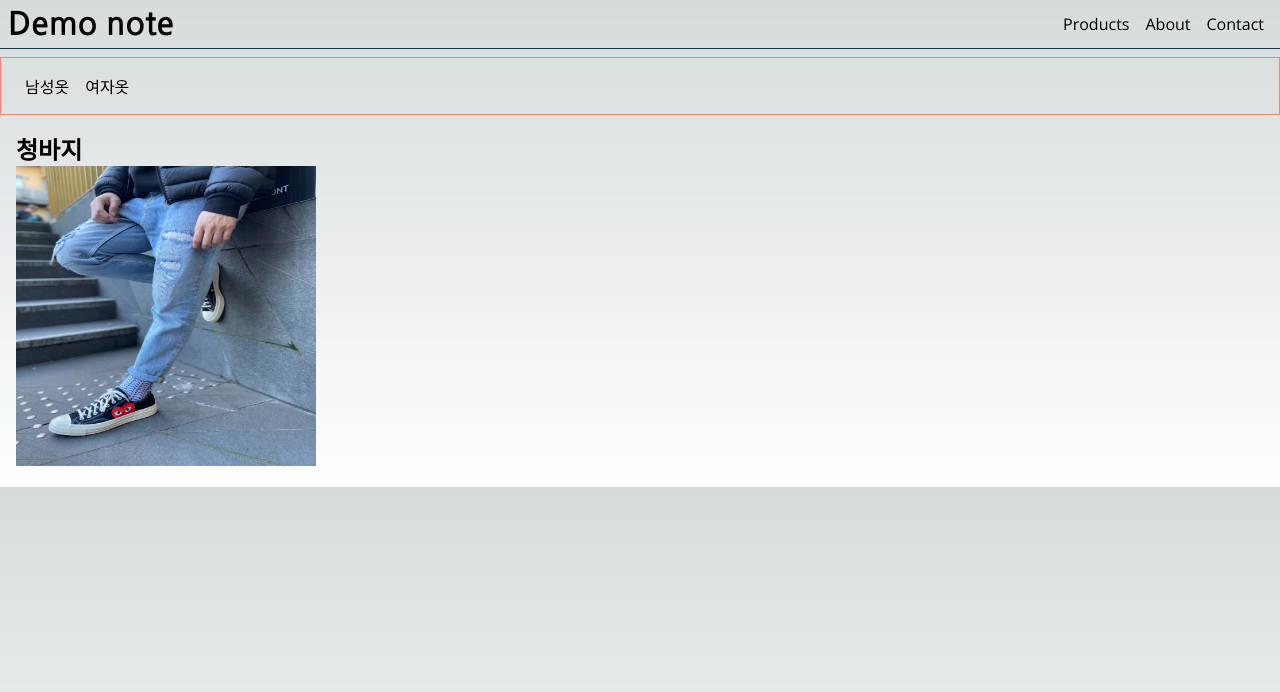
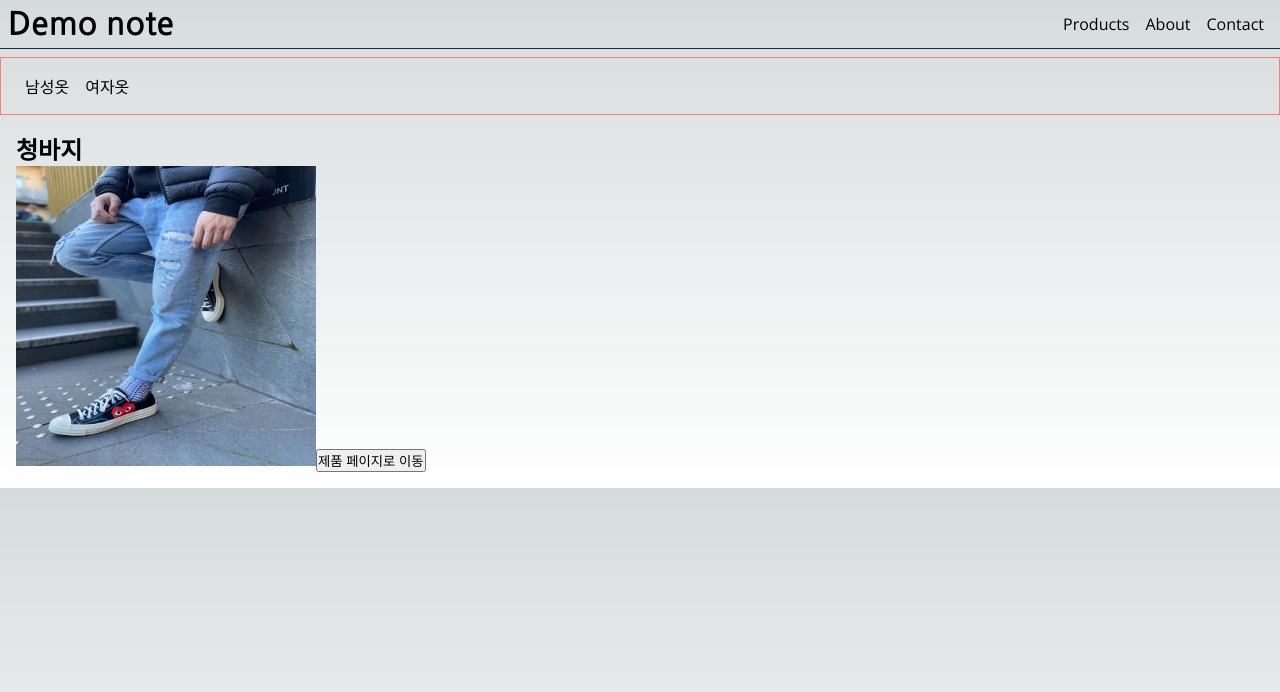
Before and after one commit to Gi-Youn-Oh/Next, a Next.js app: page /products/1234 in a window 1280 px wide. Shown: the top 692 px of the page. Built offline with nearby package versions, Linux system fonts and the light colour scheme.

Commit message:
middleware

```diff
--- a/src/app/products/[slug]/page.tsx
+++ b/src/app/products/[slug]/page.tsx
@@ -1,6 +1,7 @@
-import { notFound } from "next/navigation";
+import { notFound, redirect } from "next/navigation";
 import { getProduct, getProducts } from "@/service/products";
 import Image from "next/image";
+import GoProudcts from "@/components/GoProducts";
 // export const revalidate = 3;
 
 
@@ -21,12 +22,14 @@ export default async function ProductPage({ params: { slug } }: Props) {
     const product = await getProduct(slug);
     // 서버 파일에 있는 데이터 중 해당 제품의 정보를 찾아서 그걸 보여줌
     if (!product) {
-        notFound();
+        redirect('/products');
+        // notFound();
     }
     return (
         <>
             <h1>{product.name}</h1>
             <Image src={`/images/${product.image}`} alt={product.name} width='300' height='300'/>
+            <GoProudcts/>
         </>
     );
 }
--- /dev/null
+++ b/src/components/GoProducts.tsx
@@ -0,0 +1,11 @@
+'use client'
+import { useRouter } from 'next/navigation';
+
+export default function GoProudcts() {
+    const router = useRouter();
+    return (
+        <button onClick={() => {
+            router.push('/products');
+        }}>제품 페이지로 이동</button>
+    );
+}
```
Also changed, not shown: src/middleware.ts (added, +15 -0 lines).
